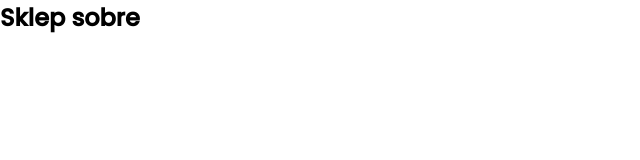
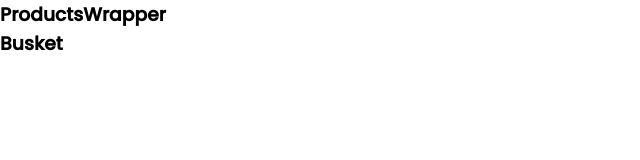
Before and after one commit to ZTKpro/Bucket-ace, a Gatsby site: page / in a window 1280 px wide. Shown: the whole page, without its empty margins (0-640 px from the left). Built offline with nearby package versions, Linux system fonts and the light colour scheme; Gatsby itself is replaced by a stand-in of ours.

Commit message:
add components

```diff
--- /dev/null
+++ b/src/components/Busket/Busket.js
@@ -0,0 +1,13 @@
+import * as React from "react";
+
+import BusketStyle from "./BusketStyle.scss";
+
+const Busket = () => {
+  return (
+    <section>
+      <h1>Busket</h1>
+    </section>
+  );
+};
+
+export default Busket;
--- /dev/null
+++ b/src/components/ProductsWrapper/ProductsWrapper.js
@@ -0,0 +1,13 @@
+import * as React from "react";
+
+import ProductsWrapperStyles from "./ProductsWrapperStyles.scss";
+
+const ProductsWrapper = () => {
+  return (
+    <section>
+      <h1>ProductsWrapper</h1>
+    </section>
+  );
+};
+
+export default ProductsWrapper;
--- a/src/pages/index.js
+++ b/src/pages/index.js
@@ -1,12 +1,16 @@
 import * as React from "react";
 
 import "../styles/index.scss";
+
+import ProductsWrapper from "../components/ProductsWrapper/ProductsWrapper";
+import Busket from "../components/Busket/Busket";
 
 const IndexPage = () => {
   return (
     <main>
       <section>
-        <h1>Sklep sobre</h1>
+        <ProductsWrapper />
+        <Busket />
       </section>
     </main>
   );
```
Also changed, not shown: src/components/Product/Product.js (added, +13 -0 lines), src/components/ProductGrid/ProductGrid.js (added, +13 -0 lines), src/components/Search/Search.js (added, +13 -0 lines), src/components/Busket/BusketStyle.scss (added), src/components/Product/ProductStyle.scss (added), src/components/ProductGrid/ProductGridStyles.scss (added), src/components/ProductsWrapper/ProductsWrapperStyles.scss (added), src/components/Search/SearchStyles.scss (added).
